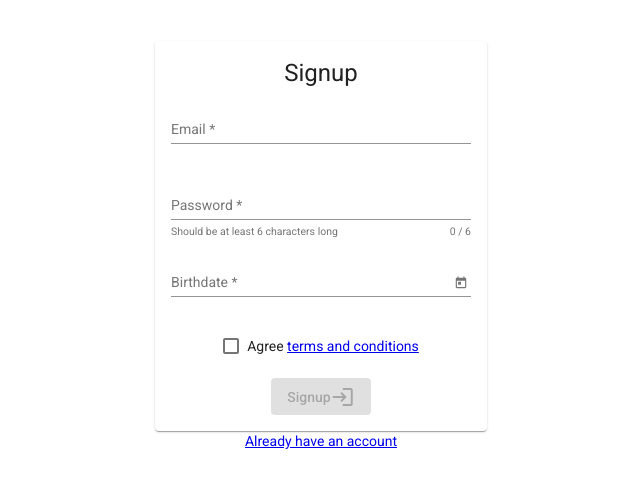
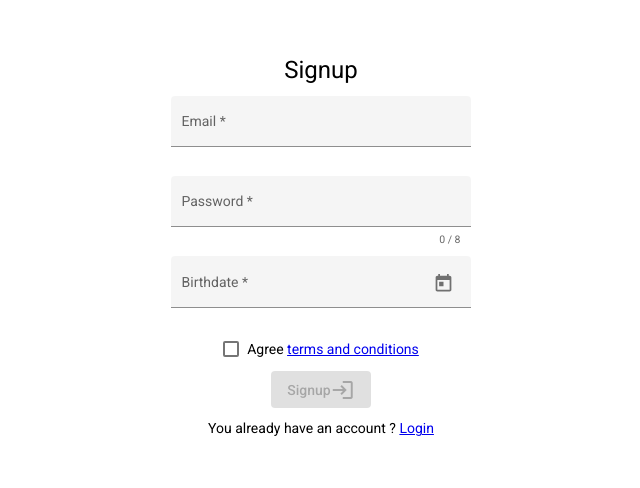
Before and after one commit to StormValen/fitness-app, an Angular app: page /signup in a window 1280 px wide. Shown: the part 154-642 px from the top of the page, without its empty margins (319-959 px from the left). Built offline with nearby package versions, Linux system fonts and the light colour scheme.

Commit message:
(feat) signup form reactive aproach + minor structure fixes

```diff
--- a/src/app/components/auth/login/login.component.html
+++ b/src/app/components/auth/login/login.component.html
@@ -8,13 +8,15 @@
         <h1>Login</h1>
         <mat-form-field appearance="fill">
             <mat-label>Email</mat-label>
-            <input type="email" matInput formControlName="email">
+            <input
+                matInput
+                type="email"
+                formControlName="email">
             <mat-error *ngIf="loginForm.controls.email.value?.length === 0">
                 <span>Field must not be empty </span>
                 <mat-icon>announcement</mat-icon>
             </mat-error>
-            <mat-error
-                *ngIf="loginForm.controls.email.value?.length != 0
+            <mat-error *ngIf="loginForm.controls.email.value?.length != 0
                         && !loginForm.controls.email.valid">
                 <span>Email is not valid</span>
                 <mat-icon>announcement</mat-icon>
@@ -22,11 +24,14 @@
         </mat-form-field>
         <mat-form-field appearance="fill">
             <mat-label>Password</mat-label>
-            <input type="password" matInput formControlName="password">
+            <input
+                matInput
+                type="password"
+                formControlName="password">
             <mat-hint align="end">
-                <span>{{ loginForm.controls.password.value?.length }} / 6</span>
+                <span>{{ loginForm.controls.password.value?.length }} / 8</span>
             </mat-hint>
-            <mat-error *ngIf="loginForm.controls.password.value?.length < 6">
+            <mat-error *ngIf="loginForm.controls.password.value?.length < 8">
                 <span>Password must be 6 characters long </span>
                 <mat-icon>announcement</mat-icon>
             </mat-error>
@@ -38,6 +43,9 @@
             <span>Login</span>
             <mat-icon>login</mat-icon>
         </button>
-        <a href="http://localhost:4200/signup">Signup</a>
+        <div>
+            <span>You don't have an account ? </span>
+            <a href="http://localhost:4200/signup">Signup</a>
+        </div>
     </form>
 </section>
--- a/src/app/components/auth/singup/singup.component.html
+++ b/src/app/components/auth/singup/singup.component.html
@@ -1,81 +1,72 @@
 <section>
-    <form #f="ngForm" (ngSubmit)="onSubmit(f)" fxLayout="column" fxLayoutAlign="center center">
-        <mat-card fxLayout="column" fxLayoutAlign="center center">
+    <form
+        [formGroup]="signupForm"
+        (ngSubmit)="onSubmit()"
+        fxLayout="column"
+        fxLayoutAlign="center center"
+        fxLayoutGap="10px">
         <h1>Signup</h1>
-            <mat-form-field>
+        <mat-form-field appearance="fill">
             <mat-label>Email</mat-label>
             <input
                 matInput
                 type="email"
-                    ngModel
-                    #emailControl="ngModel"
-                    name="email"
-                    placeholder="example@mail.com"
-                    email
-                    required>
-                <mat-error *ngIf="emailControl.value?.length === 0">
-                    <span>Field must not be empty</span>
+                formControlName="email">
+            <mat-error *ngIf="signupForm.controls.email.value?.length === 0">
+                <span>Field must not be empty </span>
                 <mat-icon>announcement</mat-icon>
             </mat-error>
-                <mat-error *ngIf="emailControl.value?.length != 0 && !emailControl.valid">
-                    <span>Email is not valid</span>
+            <mat-error *ngIf="signupForm.controls.email.value?.length != 0
+                        && !signupForm.controls.email.valid">
+                <span>Email is not valid </span>
                 <mat-icon>announcement</mat-icon>
             </mat-error>
         </mat-form-field>
-            <br>
-            <mat-form-field hintLabel="Should be at least 6 characters long">
+        <mat-form-field appearance="fill">
             <mat-label>Password</mat-label>
             <input
                 matInput
                 type="password"
-                    ngModel
-                    #passwordControl="ngModel"
-                    name="password"
-                    minlength="6"
-                    required>
+                formControlName="password">
             <mat-hint align="end">
-                    <span>{{ passwordControl.value?.length }} / 6</span>
+                <span>{{ signupForm.controls.password.value?.length }} / 8</span>
             </mat-hint>
-                <mat-error *ngIf="passwordControl.value?.length < 6">
-                    <span>Password must be 6 characters long</span>
+            <mat-error *ngIf="signupForm.controls.password.value?.length < 8">
+                <span>Password must be 6 characters long </span>
                 <mat-icon>announcement</mat-icon>
             </mat-error>
         </mat-form-field>
-            <br>
-            <mat-form-field>
+        <mat-form-field appearance="fill">
             <mat-label>Birthdate</mat-label>
             <input
                 matInput
                 type="text"
-                    ngModel
-                    #dateControl="ngModel"
-                    name="date"
+                formControlName="birthdate"
                 [matDatepicker]="datepicker"
-                    [max]="maxDate"
-                    required>
+                [max]="maxDate">
             <mat-datepicker-toggle matSuffix [for]="datepicker"></mat-datepicker-toggle>
             <mat-datepicker #datepicker></mat-datepicker>
-                <mat-error *ngIf="dateControl.value?.length === 0">
-                    <span>Field must not be empty</span>
+            <mat-error *ngIf="signupForm.controls.birthdate.value?.length === 0">
+                <span>Field must not be empty </span>
                 <mat-icon>announcement</mat-icon>
             </mat-error>
         </mat-form-field>
-            <br>
         <mat-checkbox
-                ngModel
-                #agreeControl="ngModel"
-                name="agree"
-                color="primary"
-                required>
+            formControlName="agreeTerms"
+            color="primary">
             <span>Agree </span>
             <a href="https://en.wikipedia.org/wiki/Terms_of_service">terms and conditions</a>
         </mat-checkbox>
-            <br>
-            <button type="submit" mat-raised-button color="primary" [disabled]="f.invalid">
+        <button
+            type="submit"
+            mat-raised-button color="primary"
+            [disabled]="signupForm.invalid">
             <span>Signup</span>
             <mat-icon>login</mat-icon>
         </button>
-        </mat-card>
-        <a href="http://localhost:4200/login">Already have an account</a>
+        <div>
+            <span>You already have an account ? </span>
+            <a href="http://localhost:4200/login">Login</a>
+        </div>
     </form>
 </section>
--- a/src/app/components/auth/singup/singup.component.ts
+++ b/src/app/components/auth/singup/singup.component.ts
@@ -1,5 +1,10 @@
 import { Component, OnInit } from '@angular/core';
-import { NgForm } from '@angular/forms';
+import {
+    FormControl,
+    FormGroup,
+    NgForm,
+    Validators
+} from '@angular/forms';
 
 @Component({
     selector: 'app-singup',
@@ -7,12 +12,45 @@ import { NgForm } from '@angular/forms';
     styleUrls: ['./singup.component.scss']
 })
 export class SingupComponent implements OnInit {
+    signupForm: FormGroup;
     maxDate: Date;
 
     constructor() { }
 
     ngOnInit(): void {
+        this.createSignupForm();
         this.initializeSignupMaxDate();
+    }
+
+    private createSignupForm(): void {
+        this.signupForm = new FormGroup({
+            email: new FormControl(
+                '',
+                { validators: [
+                    Validators.email,
+                    Validators.required
+                ]}
+            ),
+            password: new FormControl(
+                '',
+                { validators: [
+                    Validators.minLength(8),
+                    Validators.required
+                ]}
+            ),
+            birthdate: new FormControl(
+                '',
+                { validators: [
+                    Validators.required
+                ]}
+            ),
+            agreeTerms: new FormControl(
+                '',
+                { validators: [
+                    Validators.required
+                ]}
+            ),
+        });
     }
 
     private initializeSignupMaxDate(): void {
@@ -20,8 +58,8 @@ export class SingupComponent implements OnInit {
         this.maxDate.setFullYear(this.maxDate.getFullYear() - 18);
     }
 
-  onSubmit(f: NgForm): void {
-    console.log(f.value);
+    onSubmit(): void {
+        console.log(this.signupForm);
     }
 
 }
```
Also changed, not shown: src/app/components/auth/login/login.component.ts (+4 -4 lines). Lines whose indentation alone changed are shown as unchanged.
